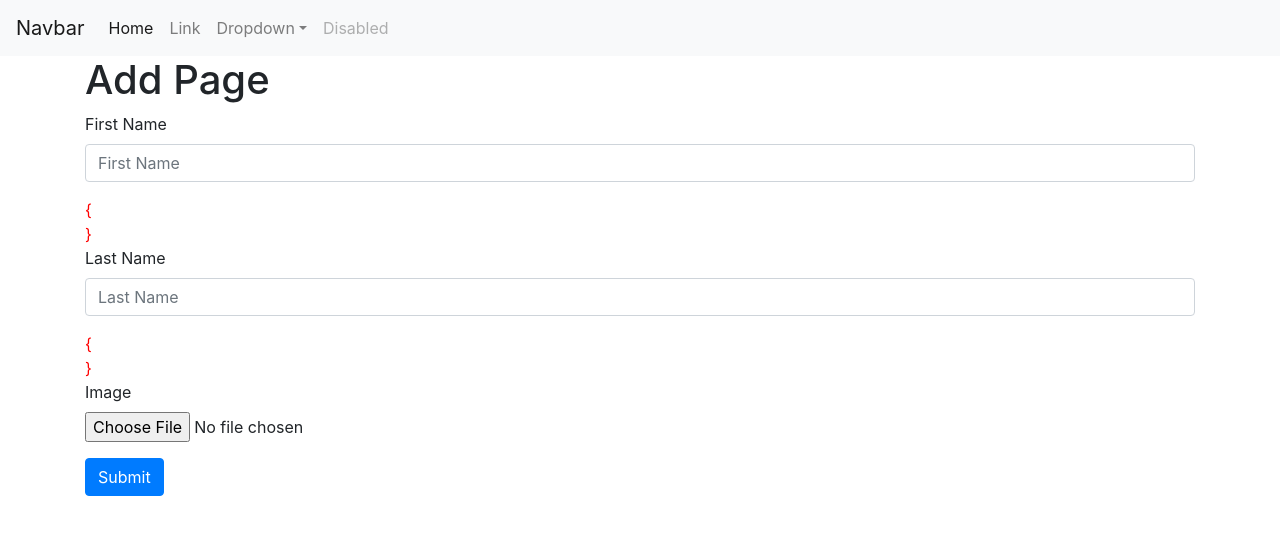
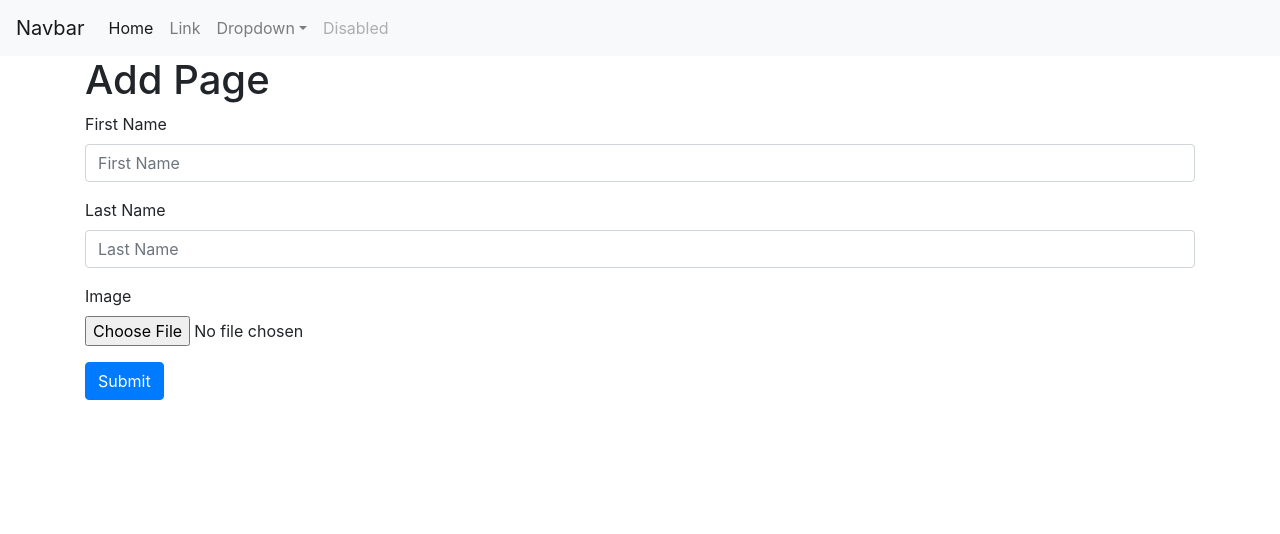
Before and after one commit to monsur22/react-functinal-crud, a React (Create React App) app: page /Validation in a window 1280 px wide. Shown: the top 534 px of the page. Built offline with nearby package versions, Linux system fonts and the light colour scheme.

Commit message:
solve form error problem

```diff
--- a/src/components/Validation.js
+++ b/src/components/Validation.js
@@ -11,8 +11,8 @@ const Validation = () => {
     const [img, setImg] = useState('');
     console.log(img)
 
-    const [firstNameErr, setFirstNameErr] = useState('{}');
-    const [lastNameErr, setLastNameErr] = useState('{}');
+    const [firstNameErr, setFirstNameErr] = useState({});
+    const [lastNameErr, setLastNameErr] = useState({});
 
     // const getData = async () => {
     //     axios.get(`http://127.0.0.1:8000/api/model`)
@@ -22,10 +22,10 @@ const Validation = () => {
     // }
 
     /// **********************validatin start from here************************
-    const onSubmit =(e)=>{
-        e.preventDefault();
-        const isValid = formValidation();
-    }
+    // const onSubmit =(e)=>{
+    //     e.preventDefault();
+    //     const isValid = formValidation();
+    // }
 
     const formValidation =()=>{
         const firstNameErr = {};
```
